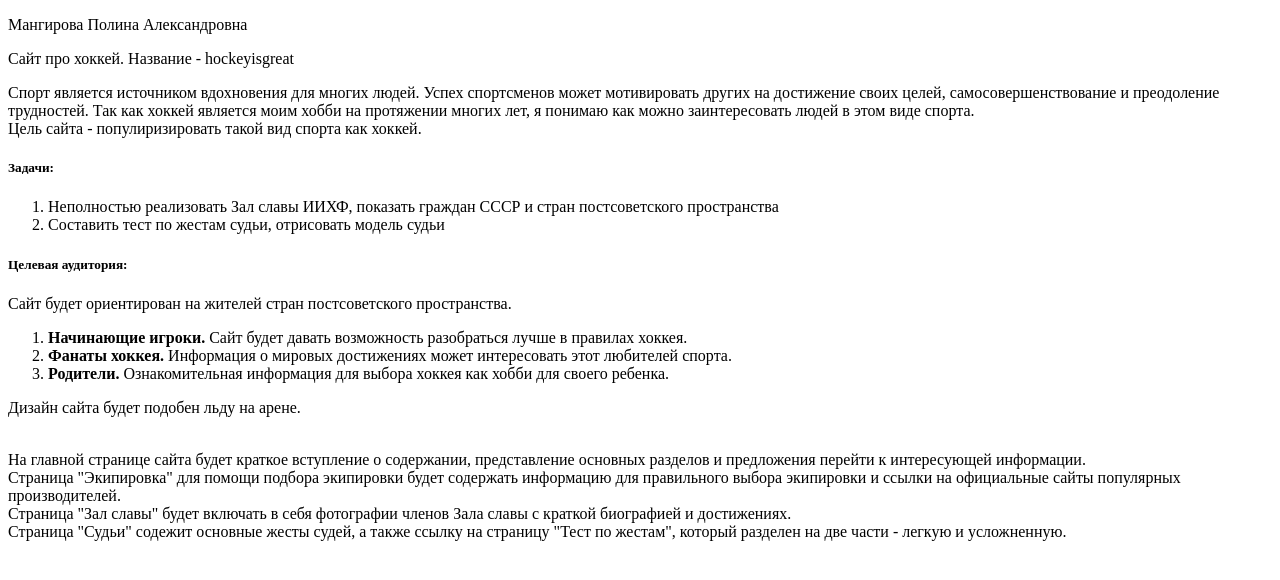
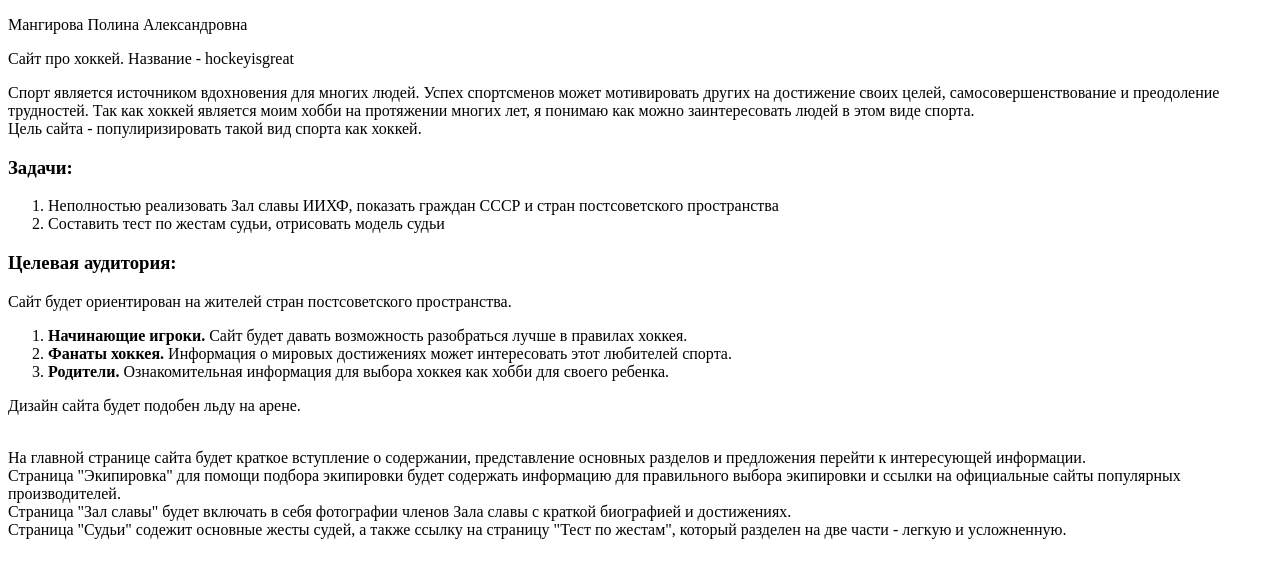
Before and after one commit to bored0m/bored0m.github.io, a plain HTML site: page init.html in a window 1280 px wide. Drawn offline with Linux system fonts and the light colour scheme.

Commit message:
init_final

```diff
--- a/init.html
+++ b/init.html
@@ -14,12 +14,12 @@
         своих целей, самосовершенствование и преодоление трудностей. Так как хоккей является моим хобби на протяжении
         многих лет, я понимаю как можно заинтересовать людей в этом виде спорта.<br>Цель сайта - популиризировать такой
         вид спорта как хоккей.</p>
-    <h5>Задачи:</h5>
+    <h3>Задачи:</h3>
     <ol>
         <li>Неполностью реализовать Зал славы ИИХФ, показать граждан СССР и стран постсоветского пространства</li>
         <li>Составить тест по жестам судьи, отрисовать модель судьи</li>
     </ol>
-    <h5>Целевая аудитория:</h5>
+    <h3>Целевая аудитория:</h3>
     <p>Сайт будет ориентирован на жителей стран постсоветского пространства.</p>
     <ol>
         <li><b>Начинающие игроки.</b> Сайт будет давать возможность разобраться лучше в правилах хоккея. </li>
```
